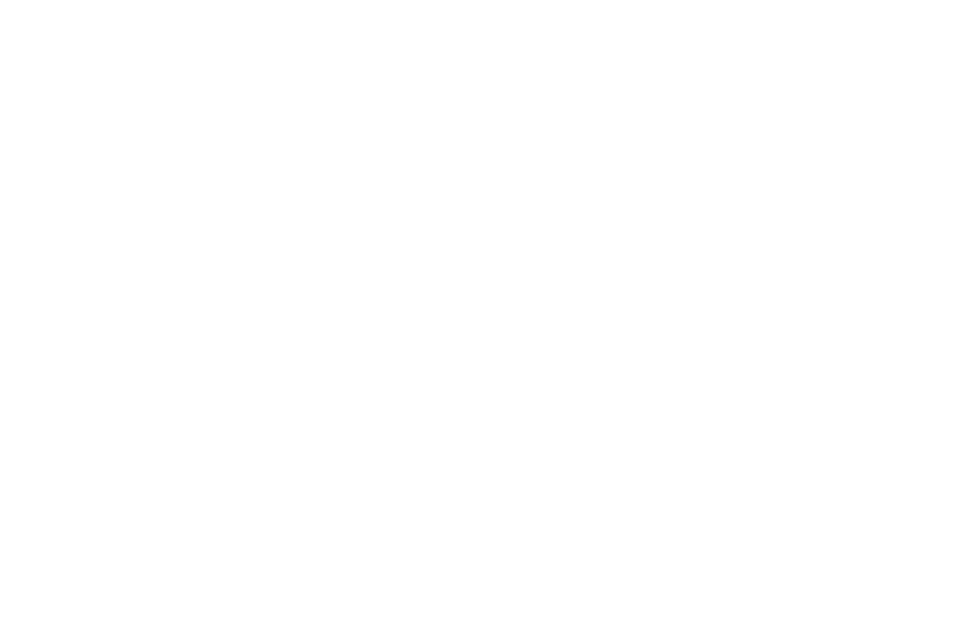
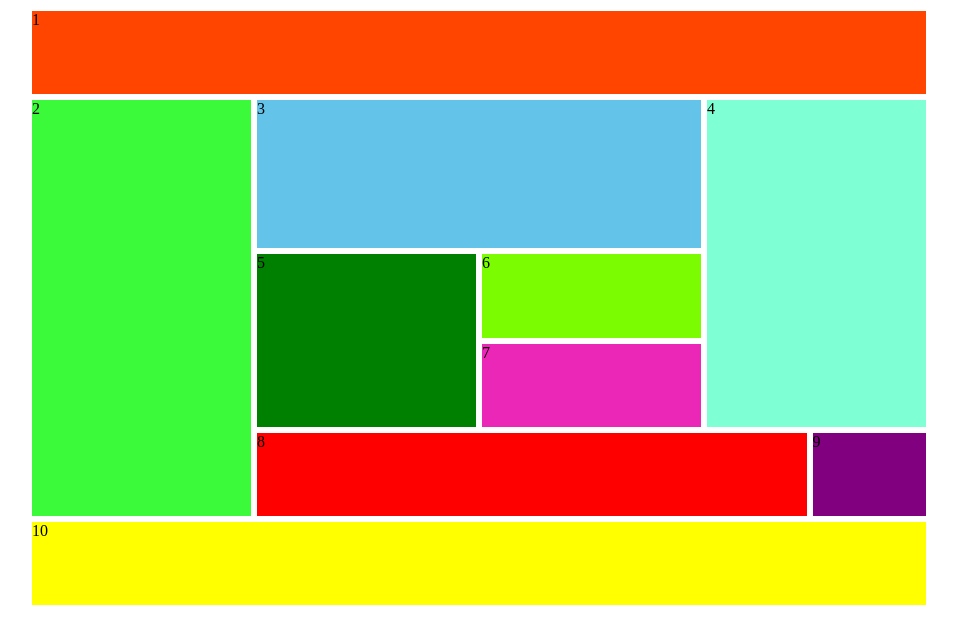
Before and after one commit to Sanky2401/CSS, a plain HTML site: page task_flex_9.html in a window 1280 px wide. Shown: the whole page, without its empty margins (161-1118 px from the left). Drawn offline with Linux system fonts and the light colour scheme.

Commit message:
Update task_flex_9.html

```diff
--- a/task_flex_9.html
+++ b/task_flex_9.html
@@ -4,8 +4,70 @@
     <meta charset="UTF-8">
     <meta name="viewport" content="width=device-width, initial-scale=1.0">
     <title>Document</title>
+    <style>
+        main{
+            height: 600px;
+            width: 900px;
+            display: grid;
+            grid-template-columns: repeat(8,auto);
+            margin: auto;
+        }
+        div{
+            border: 3px solid white;
+        }
+        .c1{
+            grid-column: 1/9;
+            background-color: orangered;
+        }
+        .c2{
+            grid-area: 2/1/7/3;
+            background-color: rgb(58, 250, 58);
+        }
+        .c3{
+            grid-area: 2/3/4/7;
+            background-color: rgb(100, 195, 233);
+        }
+        .c4{
+            grid-area: 2/7/6/9;
+            background-color: aquamarine;
+        }
+        .c5{
+            grid-area: 4/3/6/5;
+            background-color: green;
+        }
+        .c6{
+            grid-area: 4/5/5/7;
+            background-color: lawngreen;
+        }
+        .c7{
+            grid-area: 5/5/6/7;
+            background-color: rgb(234, 39, 182);
+        }
+        .c8{
+            grid-area: 6/3/7/8;
+            background-color: red;
+        }
+        .c9{
+            background-color: purple;
+        }
+        .c10{
+            grid-area: 7/1/8/9;
+            background-color: yellow;
+        }
+    </style>
 </head>
 <body>
-
+    <main>
+        <div class="c1">1</div>
+        <div class="c2">2</div>
+        <div class="c3">3</div>
+        <div class="c4">4</div>
+        <div class="c5">5</div>
+        <div class="c6">6</div>
+        <div class="c7">7</div>
+        <div class="c8">8</div>
+        <div class="c9">9</div>
+        <div class="c10">10</div>
+    </main>
 </body>
 </html>
```
